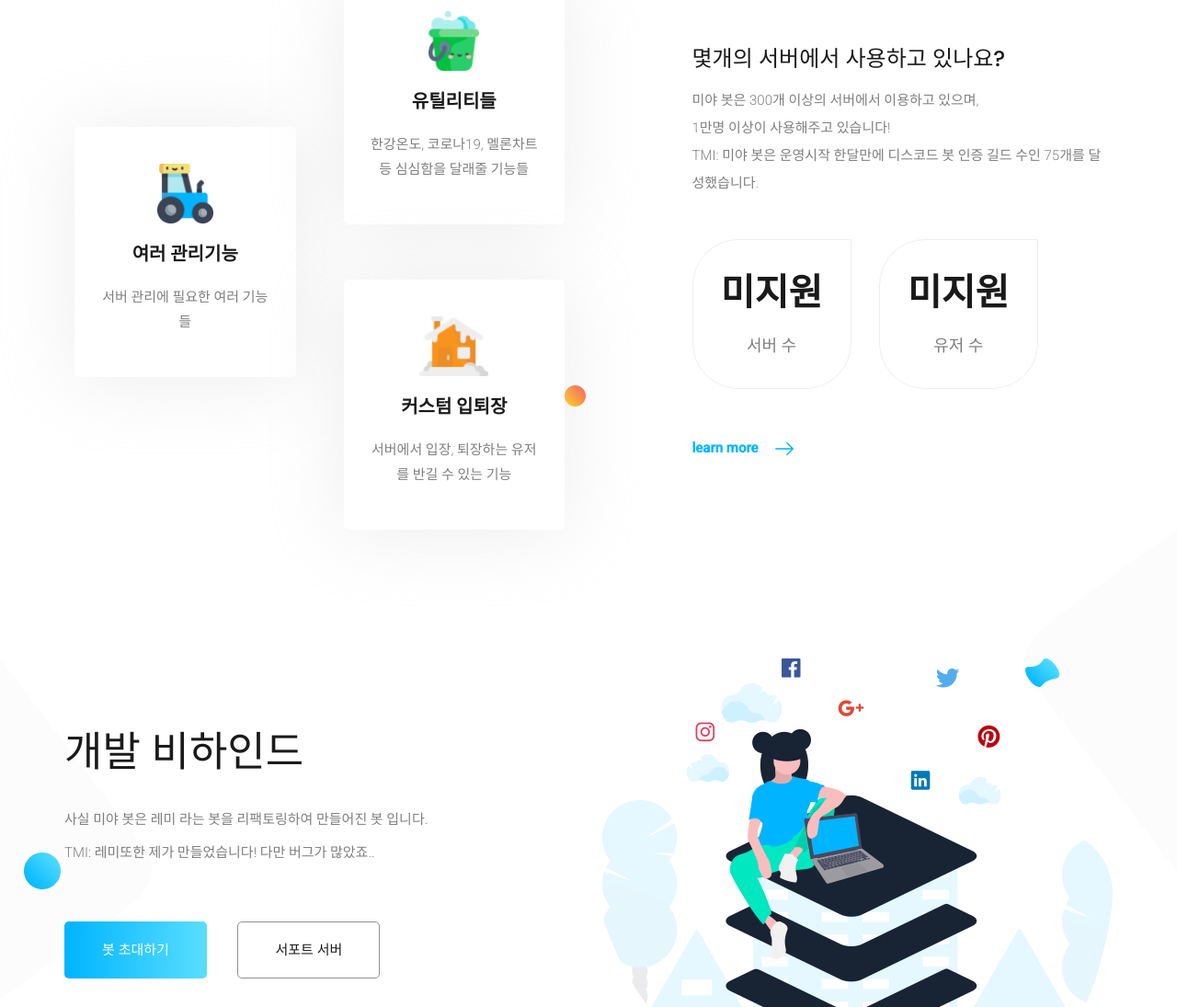
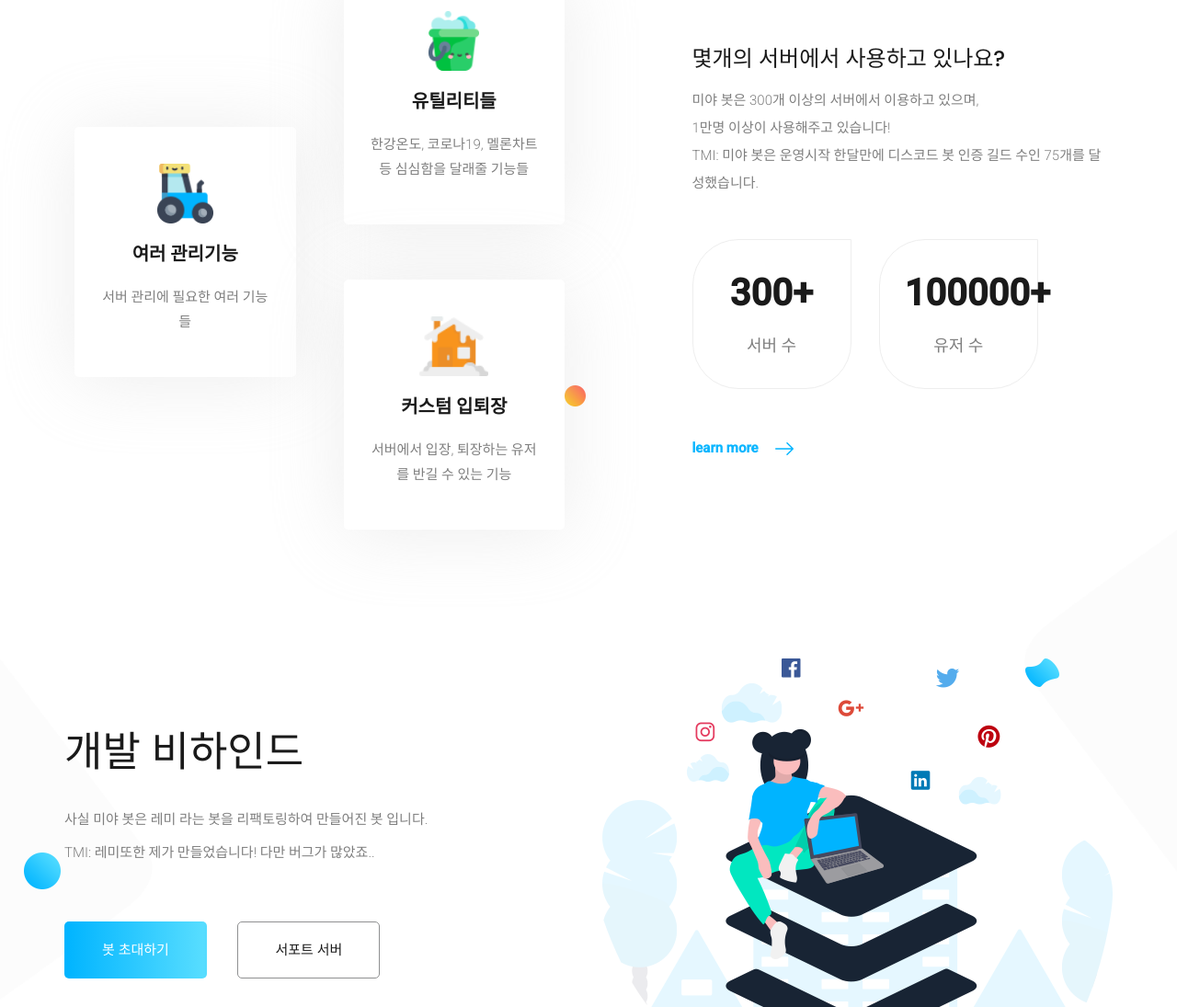
Before and after one commit to CwhiteKJ/miya-web, a plain HTML site: page index.html in a window 1280 px wide. Shown: the part 1188-2283 px from the top of the page at 92% size. Drawn offline with Linux system fonts and the light colour scheme.

Commit message:
Update index.html

```diff
--- a/index.html
+++ b/index.html
@@ -114,13 +114,13 @@
                         <div class="row">
                             <div class="col-sm-6 col-md-4 col-lg-5">
                                 <div class="feature_part_text_iner">
-                                    <h4 class="guild">미지원</h4>
+                                    <h4 class="guild">300+</h4>
                                     <p>서버 수</p>
                                 </div>
                             </div>
                             <div class="col-sm-6 col-md-4 col-lg-5">
                                 <div class="feature_part_text_iner">
-                                    <h4 class="user">미지원</h4>
+                                    <h4 class="user">100000+</h4>
                                     <p>유저 수</p>
                                 </div>
                             </div>
```
